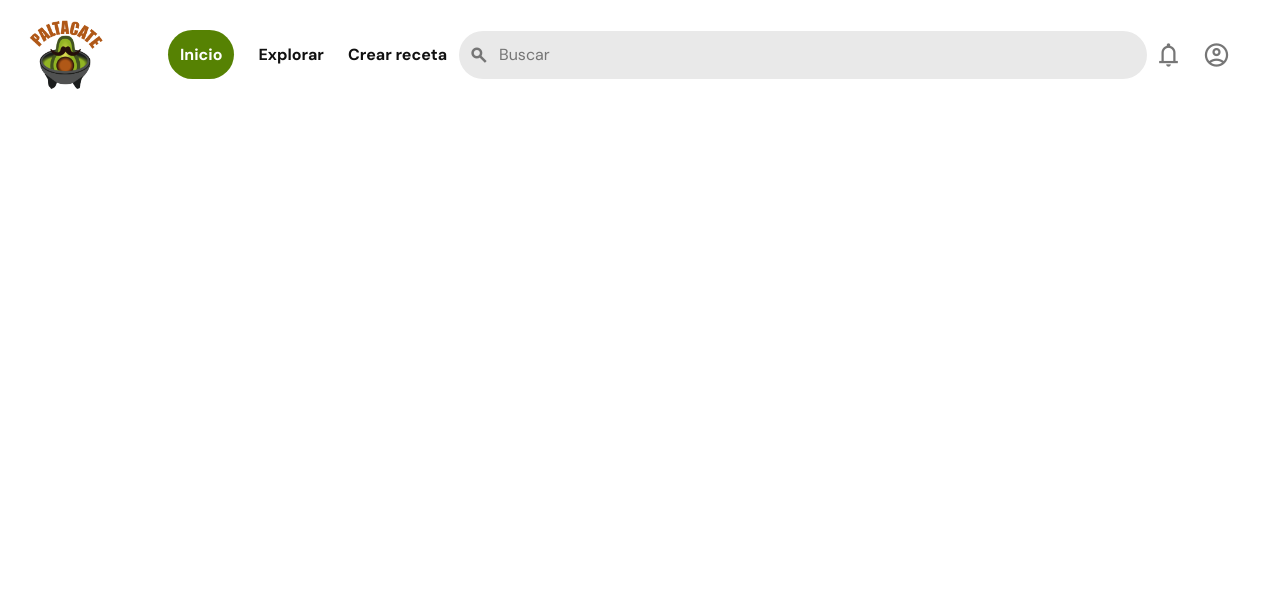
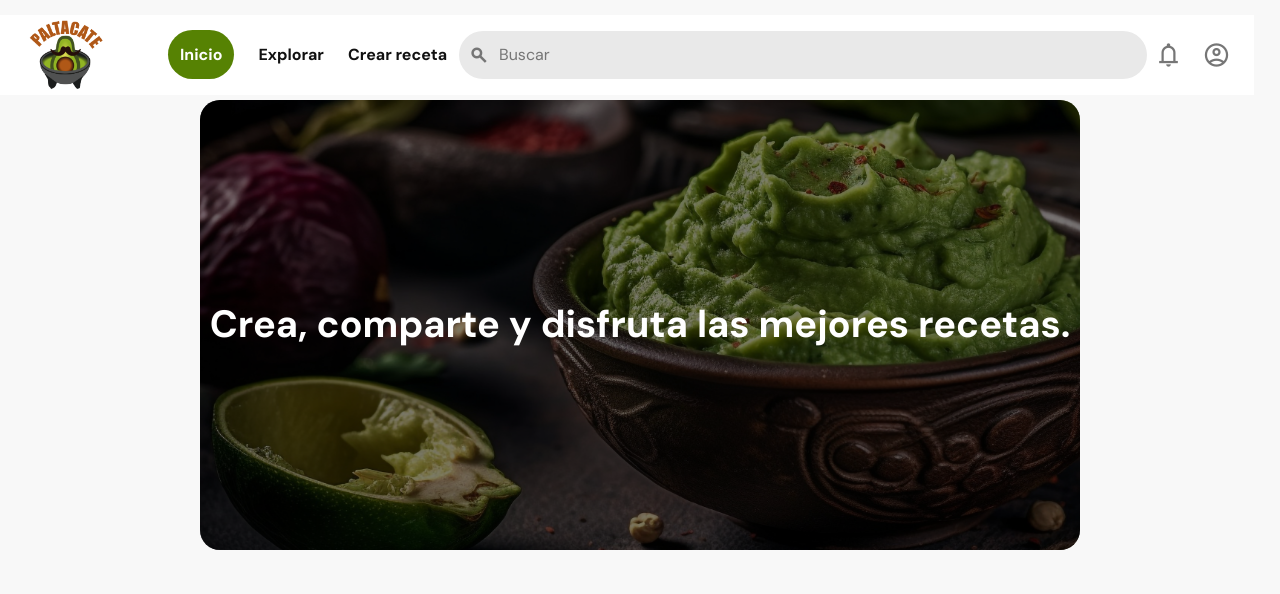
Before and after one commit to JAVHLAB/Paltacate, a PHP site: page / in a window 1280 px wide. Shown: the top 594 px of the page. Run offline with PHP 8.4, Linux system fonts and the light colour scheme.

Commit message:
Baner inicio

```diff
--- a/css/style.css
+++ b/css/style.css
@@ -27,16 +27,29 @@ body {
     font-weight: bold;
 }
 
-
-/** Terminan Globales -------------------------------------------------------------------------------------------------------------------**/
-
-
-/*main {
+main {
     margin: 0%;
     padding: 100px 200px 25px 200px;
     background-color: #f8f8f8;
-}*/
+}
 
+h1 {
+    font-size: 3.8rem;
+}
+
+h2 {
+    font-size: 2.8rem;
+}
+
+h3 {
+    font-size: 1.8rem;
+}
+
+h1,h2,h3 {
+    text-align: center;
+}
+
+/** Terminan Globales -------------------------------------------------------------------------------------------------------------------**/
 
 /*Navegador header-----------------------------------------------------------------------------------------------------------------------*/
 
@@ -149,3 +162,33 @@ header nav img#paltacate-icon:hover {  /*sobrea alrededor del logo*/
     border-radius: 150px;
 }
 /*termina navegador header-----------------------------------------------------------------------------------------------------------*/
+
+/* baner ----------------------------------------------------------------------------------------------------------------------------*/
+
+
+.baner {
+    background-image: url(../img/baner.jpg);
+    background-repeat: no-repeat;
+    background-size: cover;
+    height: 450px;
+    position: relative;
+    margin-bottom: 20px;
+    border-radius: 20px;
+}
+
+.contenido-baner {
+    position: absolute;
+    background-color: rgb(0 0 0 / 50%);
+    height: 100%;
+    width: 100%;
+
+    display: flex;
+    flex-direction: column;
+    align-items: center;
+    justify-content: center;
+    border-radius: 20px;
+}
+
+.contenido-baner h1 {
+    color: var(--blanco);
+}
--- a/index.html
+++ b/index.html
@@ -36,5 +36,20 @@
             </div>
         </nav>
     </header>
+
+    <main>
+        <section class="baner">
+            <div class="contenido-baner">
+                <h1>Crea, comparte y disfruta las mejores recetas.</h1>
+            </div>
+        </section>
+
+
+        <section class="recetas">
+            <div class="contenido-receta">
+
+            </div>
+        </section>
+    </main>
 </body>
 </html>
```
Also changed, not shown: img/1837.jpg (added), img/baner.jpg (added), img/row-mexican-street-tacos-carne-260nw-1757565311.jpg (added), img/row-mexican-street-tacos-carne-260nw-1757565311.webp (added).
